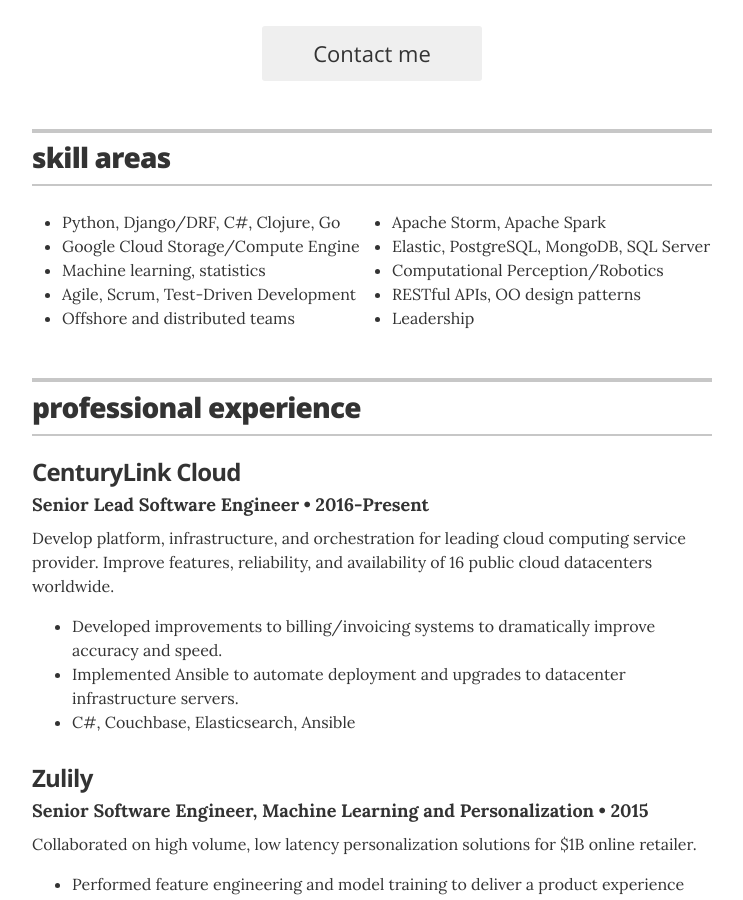
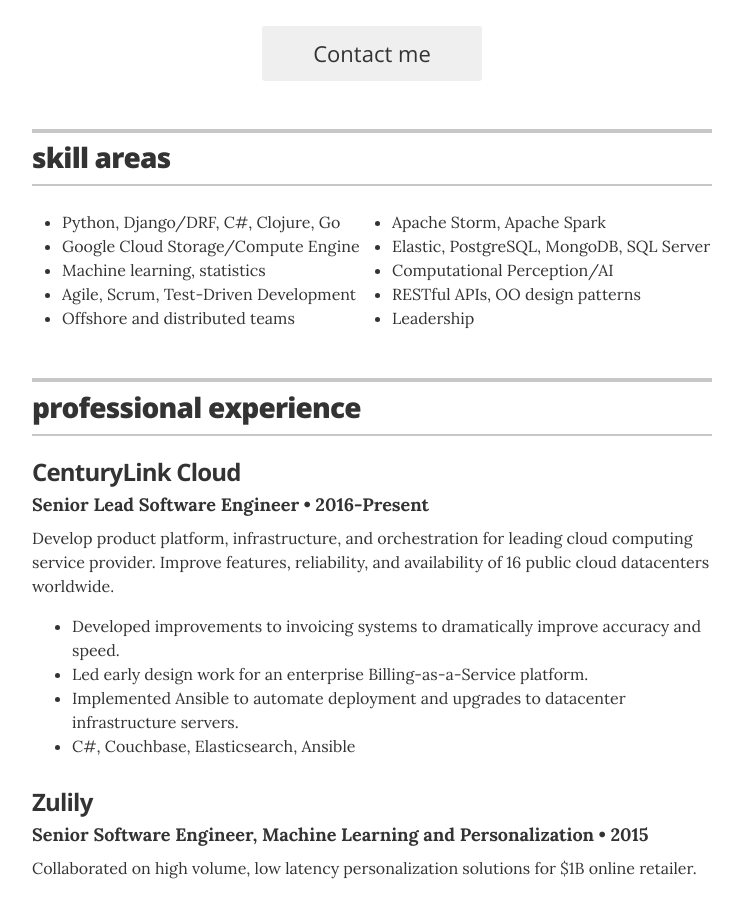
Before and after one commit to mattskone/mattskone.github.io, a Jekyll site: the page built from index.html, in a window 1280 px wide and 900 px high, scrolled down 392 px. Shown: the whole window, without its empty margins (268-1011 px from the left). Built offline with Jekyll 4.4.1, drawn with Linux system fonts in a browser that asks for light colours.

Commit message:
Update resume.html

```diff
--- a/_layouts/resume.html
+++ b/_layouts/resume.html
@@ -54,7 +54,7 @@
 			<li class="column one-half">Google Cloud Storage/Compute Engine</li>
 			<li class="column one-half">Elastic, PostgreSQL, MongoDB, SQL Server</li>
 			<li class="column one-half">Machine learning, statistics</li>
-			<li class="column one-half">Computational Perception/Robotics</li>
+			<li class="column one-half">Computational Perception/AI</li>
 			<li class="column one-half">Agile, Scrum, Test-Driven Development</li>
 			<li class="column one-half">RESTful APIs, OO design patterns</li>
 			<li class="column one-half">Offshore and distributed teams</li>
@@ -77,9 +77,10 @@
 	<div class="resume-item">
 		<h3 class="resume-item-title">CenturyLink Cloud</h3>
 		<h4 class="resume-item-details">Senior Lead Software Engineer &bull; 2016-Present</h4>
-		<p class="resume-item-copy">Develop platform, infrastructure, and orchestration for leading cloud computing service provider.  Improve features, reliability, and availability of 16 public cloud datacenters worldwide.</p>
+		<p class="resume-item-copy">Develop product platform, infrastructure, and orchestration for leading cloud computing service provider.  Improve features, reliability, and availability of 16 public cloud datacenters worldwide.</p>
 		<ul>
-			<li>Developed improvements to billing/invoicing systems to dramatically improve accuracy and speed.</li>
+			<li>Developed improvements to invoicing systems to dramatically improve accuracy and speed.</li>
+			<li>Led early design work for an enterprise Billing-as-a-Service platform.</li>
 			<li>Implemented Ansible to automate deployment and upgrades to datacenter infrastructure servers.</li>
 			<li>C#, Couchbase, Elasticsearch, Ansible</li>
 		</ul>
```
